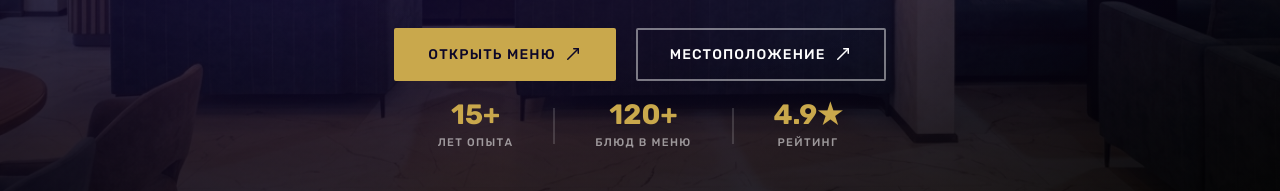
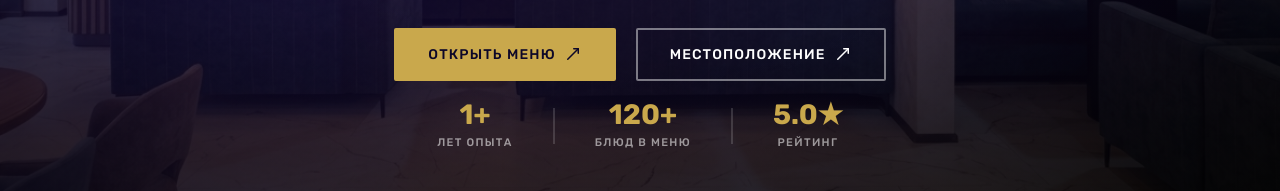
Before and after one commit to karatalov/ANNUR, a React (Vite) app: page / in a window 1280 px wide. Shown: the part 699-890 px from the top of the page. Built offline with nearby package versions, Linux system fonts and the light colour scheme; a web font is replaced by a local one.

Commit message:
FIX HERO page

```diff
--- a/src/components/pages/Home/Hero/Hero.tsx
+++ b/src/components/pages/Home/Hero/Hero.tsx
@@ -52,17 +52,17 @@ const Hero = () => {
 					</p>
 
 					<div className="hero__btns" data-anim>
-						<a className="hero__btn hero__btn--primary">
+						<a href="#all-foods" className="hero__btn hero__btn--primary">
 							Открыть меню <MoveUpRight size={18} />
 						</a>
-						<a className="hero__btn hero__btn--outline">
+						<a href="#footer" className="hero__btn hero__btn--outline">
 							Местоположение <MoveUpRight size={18} />
 						</a>
 					</div>
 
 					<div className="hero__stats" data-anim>
 						<div className="hero__stat">
-							<span className="hero__stat-num">15+</span>
+							<span className="hero__stat-num">1+</span>
 							<span className="hero__stat-label">лет опыта</span>
 						</div>
 						<div className="hero__stat-divider" />
@@ -72,7 +72,7 @@ const Hero = () => {
 						</div>
 						<div className="hero__stat-divider" />
 						<div className="hero__stat">
-							<span className="hero__stat-num">4.9★</span>
+							<span className="hero__stat-num">5.0★</span>
 							<span className="hero__stat-label">рейтинг</span>
 						</div>
 					</div>
```
